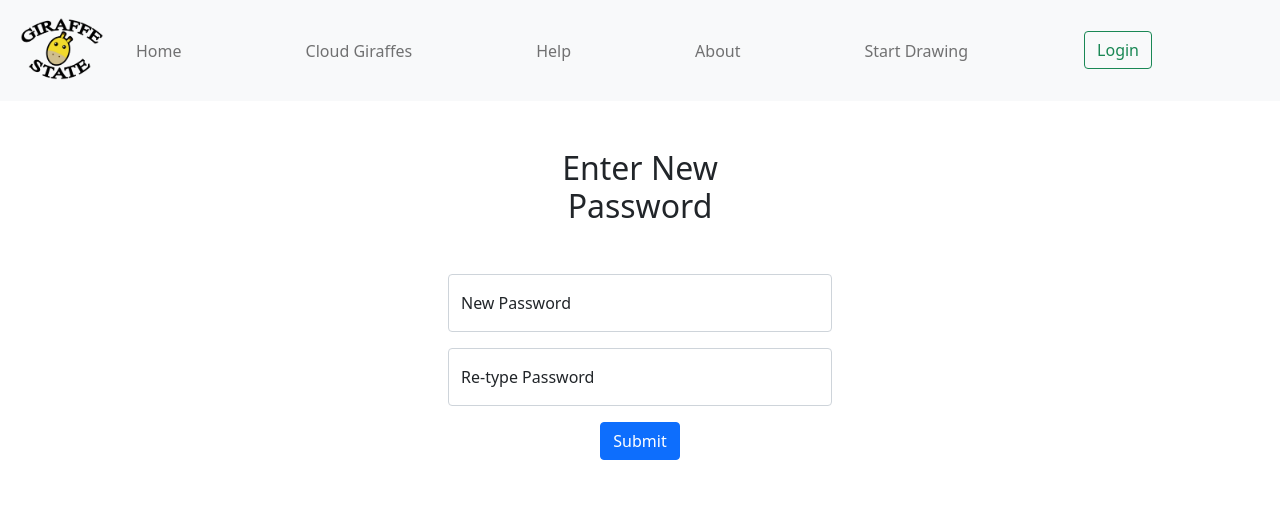
After one commit to Razvan789/GiraffeGraph, a PHP site: page /src/newPass.php in a window 1280 px wide. The commit adds this page. Shown: the top 507 px of the page. Run offline with PHP 8.4, Linux system fonts and the light colour scheme.

Commit message:
Created php code for registering, currently working on password reseting

```diff
--- /dev/null
+++ b/src/newPass.php
@@ -0,0 +1,66 @@
+<!DOCTYPE html>
+<html lang="en">
+
+<head>
+    <meta charset="UTF-8">
+    <meta http-equiv="X-UA-Compatible" content="IE=edge">
+    <meta name="viewport" content="width=device-width, initial-scale=1.0">
+    <link href="https://cdn.jsdelivr.net/npm/bootstrap@5.0.2/dist/css/bootstrap.min.css" rel="stylesheet" integrity="sha384-EVSTQN3/azprG1Anm3QDgpJLIm9Nao0Yz1ztcQTwFspd3yD65VohhpuuCOmLASjC" crossorigin="anonymous">
+    <script src="https://cdn.jsdelivr.net/npm/bootstrap@5.0.2/dist/js/bootstrap.bundle.min.js" integrity="sha384-MrcW6ZMFYlzcLA8Nl+NtUVF0sA7MsXsP1UyJoMp4YLEuNSfAP+JcXn/tWtIaxVXM" crossorigin="anonymous"></script>
+    <link rel="stylesheet" href="/GiraffeState/src/stylesheets/style.css">
+    <script src="https://code.jquery.com/jquery-3.5.1.slim.min.js" integrity="sha384-DfXdz2htPH0lsSSs5nCTpuj/zy4C+OGpamoFVy38MVBnE+IbbVYUew+OrCXaRkfj" crossorigin="anonymous"></script>
+    <title>Reset Password</title>
+</head>
+
+<body>
+    <nav class="navbar navbar-expand-lg navbar-light bg-light">
+        <div class="container-fluid">
+            <a class="navbar-brand" href="#">
+                <img src="../assets/GiraffeStateLogo2.0WhiteOutline.png" alt="Giraffes" height="75">
+            </a>
+            <button class="navbar-toggler" type="button" data-bs-toggle="collapse" data-bs-target="#navbarSupportedContent" aria-controls="navbarSupportedContent" aria-expanded="false" aria-label="Toggle navigation">
+                <span class="navbar-toggler-icon"></span>
+            </button>
+            <div class="collapse navbar-collapse" id="navbarSupportedContent">
+                <ul class="navbar-nav me-auto mb-2 mb-lg-0">
+                    <li class="nav-item">
+                        <a class="nav-link" href="home.php">Home</a>
+                    </li>
+                    <li class="nav-item dropdown">
+                        <a class="nav-link" href="src/cloudDocuments_NA.html">Cloud Giraffes</a>
+                    </li>
+                    <li class="nav-item">
+                        <a class="nav-link" href="#">Help</a>
+                    </li>
+                    <li class="nav-item">
+                        <a class="nav-link" href="#">About</a>
+                    </li>
+                    <li class="nav-item">
+                        <a class="nav-link" href="/src/testZone.html">Start Drawing</a>
+                    </li>
+                    <li class="nav-item">
+                        <!---<a class="nav-link red" href="/testZone.html">Logout</a>-->
+                        <a class="btn btn-outline-success" type="submit" href="/src/login.html">Login</a>
+                    </li>
+                </ul>
+            </div>
+        </div>
+    </nav>
+    <div class="center-self center-children my-5">
+        <form method="post" action="send_link.php">
+            <h2 class="mb-5 mx-5">Enter New Password</h2>
+            <div class="form-floating mb-3">
+                <input type="password" class="form-control" name="newPassword" placeholder="New Password">
+                <label for="floatingInput">New Password</label>
+            </div>
+            <div class="form-floating mb-3">
+                <input type="password" class="form-control" name="confirmNewPassword" placeholder="Re-type Password">
+                <label for="floatingInput">Re-type Password</label>
+            </div>
+            <?php include('messages.php'); ?>
+            <input class="btn btn-primary" type="submit" name="submit_email">
+        </form>
+    </div>
+</body>
+
+</html>
--- a/src/stylesheets/style.css
+++ b/src/stylesheets/style.css
@@ -1,15 +1,4 @@
-@font-face {
-    /*Use this font name to refer to this file for all CSS here*/
-    font-family: Dyslexic-Friendly;
-    src: url(/assets/fonts/OpenDyslexic-Regular.otf);
-}
 
-*{
-    margin: 0;
-    padding: 0;
-    box-sizing: border-box;
-    /*font-family: Dyslexic-Friendly;*/
-}
 #canvas {
     border: 2px solid black;
     margin-top: .5%;
@@ -221,3 +210,16 @@ span.clickable {
     color:#e7db2f;
     cursor:pointer;
 }
+
+.center-self {
+    margin: auto;
+    width: 30vw;
+}
+
+.center-children {
+    display: flex;
+    align-items: center;
+    justify-content: center;
+    text-align: center;
+    flex-direction: column;
+}
```
Also changed, not shown: src/login.php (+25 -19 lines), src/register.php (added, +17 -0 lines), src/resetPass.php (added, +72 -0 lines), src/app_logic.php (added), src/messages.php (added).
